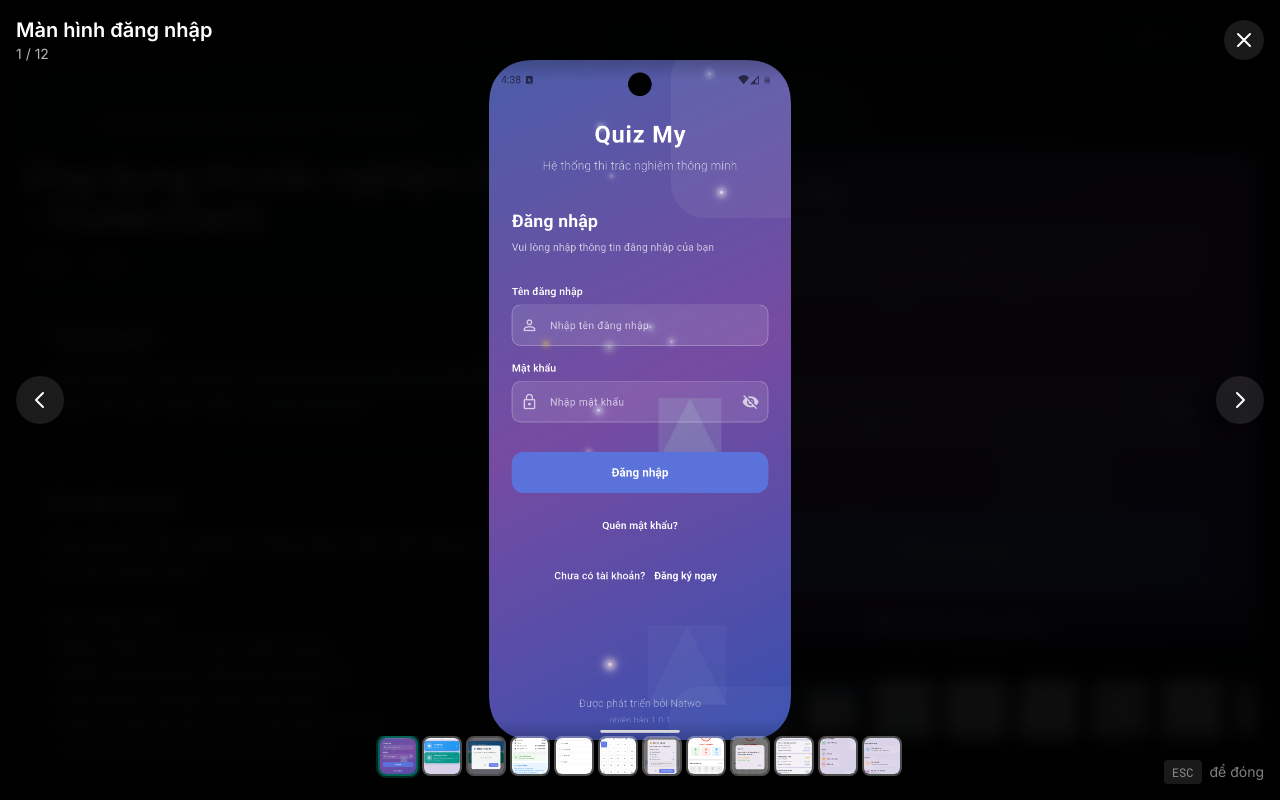
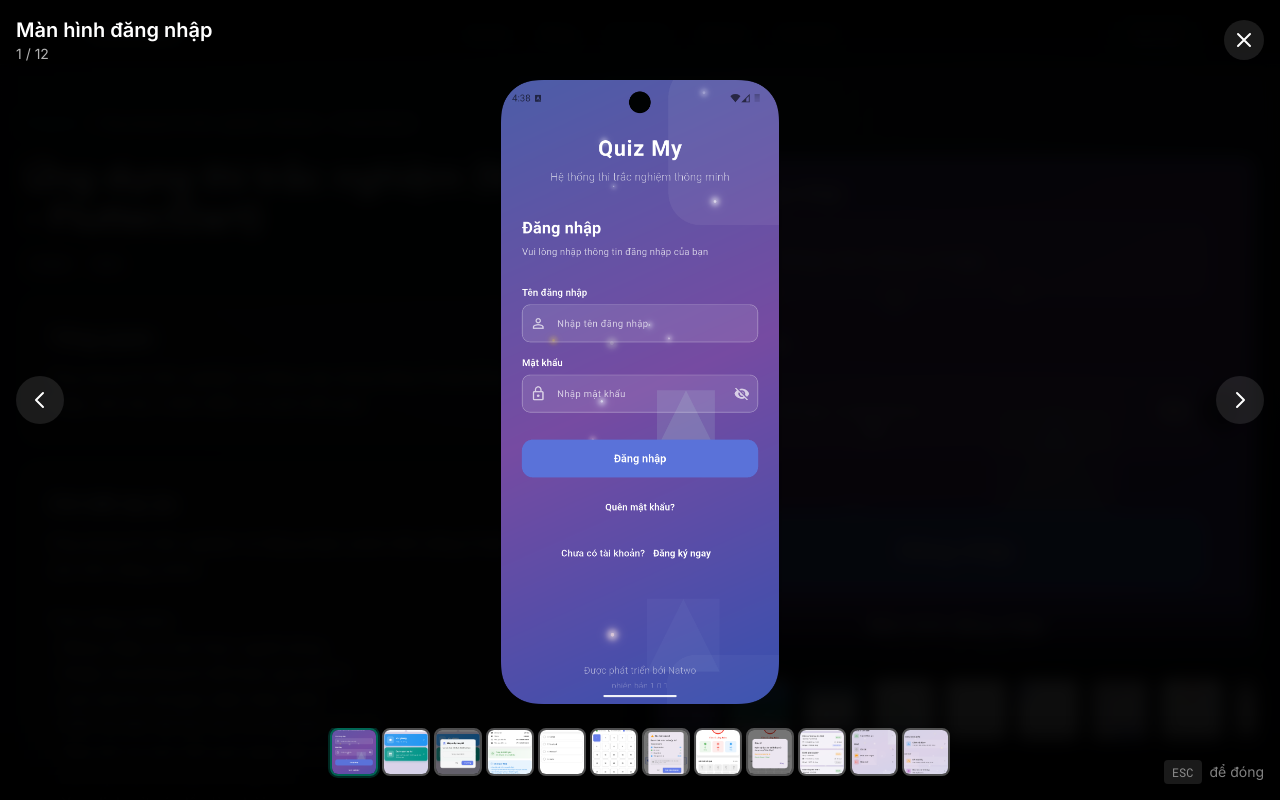
Before and after one commit to natwodev/code-journey-blog, a React (Vite) app: page /projects/flutter-quiz-app in a window 1280 px wide. Both pictures are taken after a click on the button "Màn hình đăng nhập". Built offline with nearby package versions, Linux system fonts and the light colour scheme; no server answers.

Commit message:
update55

```diff
--- a/src/components/projects/FullscreenImageModal.tsx
+++ b/src/components/projects/FullscreenImageModal.tsx
@@ -84,9 +84,11 @@ export default function FullscreenImageModal({
             <p className="text-sm text-white/70">{activeIndex + 1} / {images.length}</p>
           </div>
 
+          <div className="flex items-center gap-2">
             <button
               onClick={onClose}
               className="w-10 h-10 bg-white/10 hover:bg-white/20 rounded-full flex items-center justify-center text-white transition-colors"
+              aria-label="Đóng"
             >
               <svg className="w-6 h-6" fill="none" stroke="currentColor" viewBox="0 0 24 24">
                 <path strokeLinecap="round" strokeLinejoin="round" strokeWidth={2} d="M6 18L18 6M6 6l12 12" />
@@ -94,17 +96,19 @@ export default function FullscreenImageModal({
             </button>
           </div>
         </div>
+      </div>
 
       {/* Main Image Container */}
-      <div className="flex items-center justify-center h-full p-2 sm:p-4 pt-16 sm:pt-20 pb-16 sm:pb-20">
+      <div className="flex items-center justify-center h-full p-2 sm:p-4 pt-16 sm:pt-20 pb-20 sm:pb-24">
         <div className="relative w-full h-full flex items-center justify-center">
           <img
             src={images[activeIndex].image}
             alt={images[activeIndex].title}
-            className="max-w-full max-h-full object-contain rounded-lg shadow-2xl transition-all duration-300"
+            className="max-w-full max-h-full object-contain rounded-lg shadow-2xl cursor-default"
             style={{
               maxWidth: '95vw',
-              maxHeight: '85vh',
+              // Reserve space for the bottom thumbnail strip so the image never gets covered
+              maxHeight: 'calc(85vh - 56px)',
               width: 'auto',
               height: 'auto'
             }}
@@ -153,7 +157,7 @@ export default function FullscreenImageModal({
               <button
                 key={image.id}
                 onClick={() => goToSlide(index)}
-                className={`flex-shrink-0 w-8 h-8 sm:w-10 sm:h-10 rounded-lg overflow-hidden border-2 transition-all ${
+                className={`flex-shrink-0 w-10 h-10 sm:w-12 sm:h-12 rounded-lg overflow-hidden border-2 transition-all ${
                   index === activeIndex
                     ? 'border-brand-cyan/50 ring-2 ring-brand-cyan/20'
                     : 'border-white/30 hover:border-white/50'
@@ -173,6 +177,8 @@ export default function FullscreenImageModal({
         </div>
       )}
 
+
+
       {/* Click to close hint - Hidden on mobile */}
       <div className="absolute bottom-4 right-4 text-white/50 text-sm hidden sm:block">
         <div className="flex items-center gap-2">
```
Lines whose indentation alone changed are shown as unchanged.
